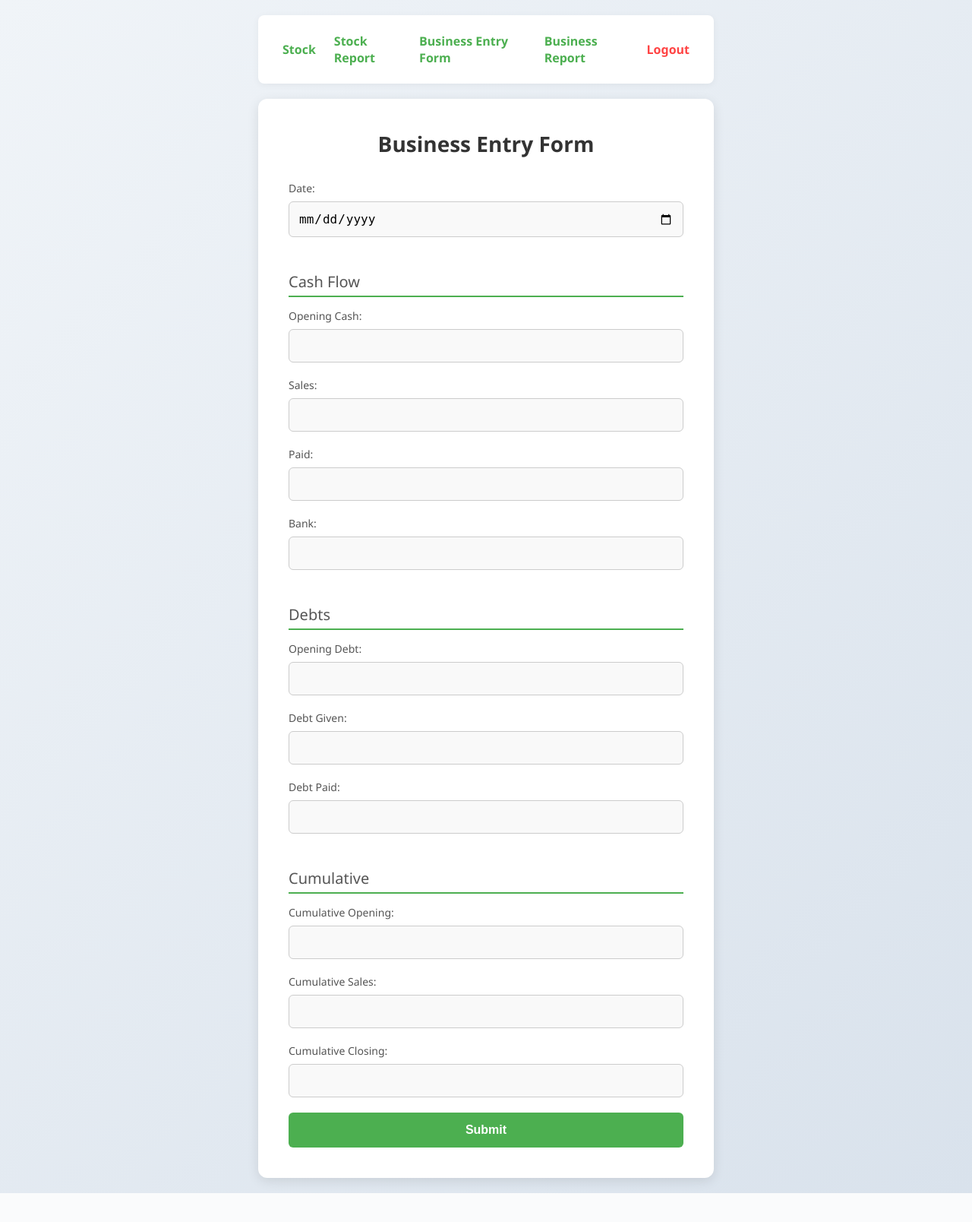
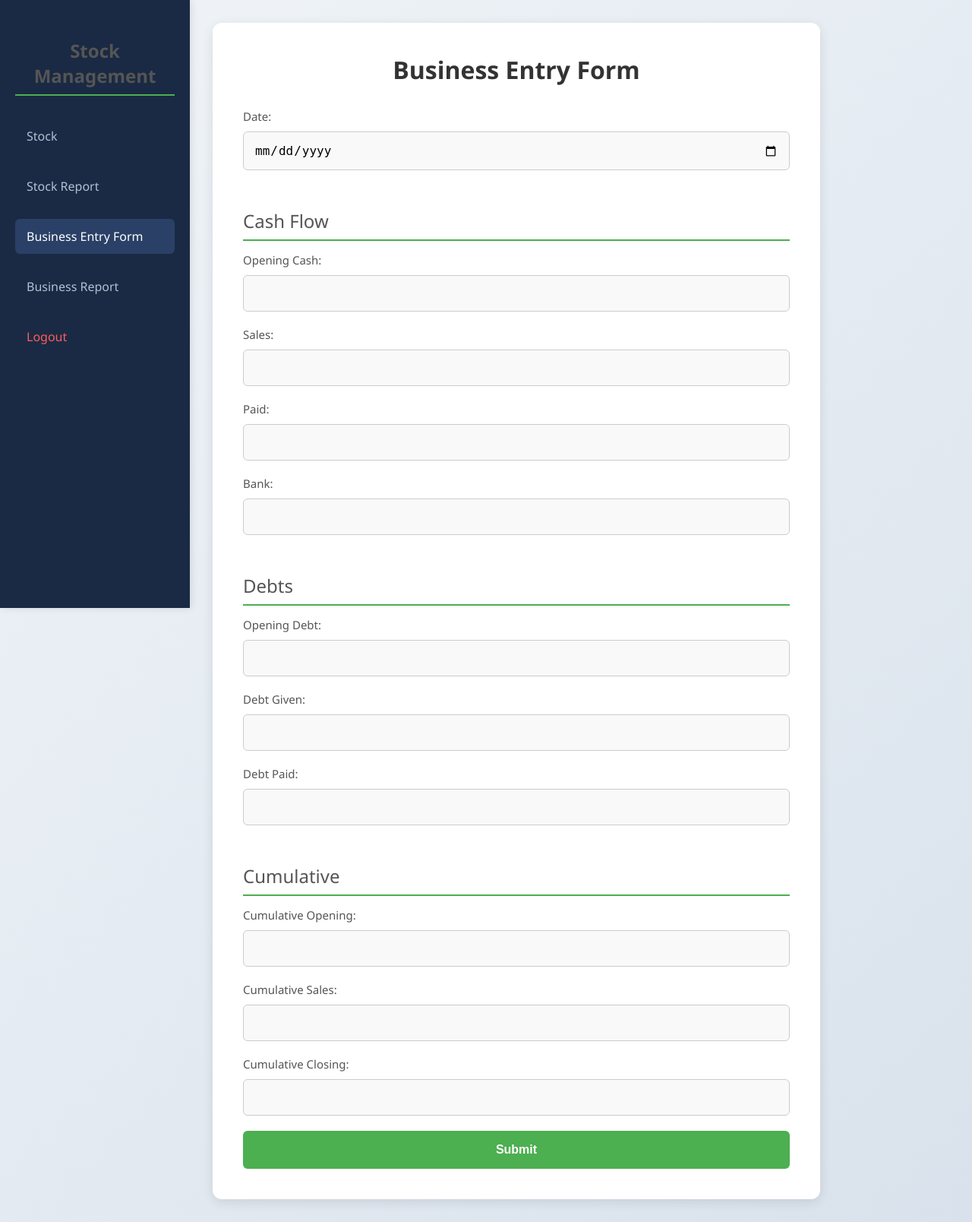
Before and after one commit to ugcoded/rosefoamst, a Flask app: page /entry_form in a window 1280 px wide. Shown: the whole page at 76% size. Before the commit the page ends 1570 px from the top, so only its background shows below. Run offline with Flask 3, Linux system fonts and the light colour scheme; the visitor is signed in with stand-in values (Sample User, id 1).

Commit message:
Update entry_form.html

```diff
--- a/templates/entry_form.html
+++ b/templates/entry_form.html
@@ -5,7 +5,6 @@
     <meta name="viewport" content="width=device-width, initial-scale=1.0">
     <title>Business Entry Form</title>
     <style>
-        /* Reset default styles */
         * {
             margin: 0;
             padding: 0;
@@ -16,57 +15,78 @@
             font-family: 'Segoe UI', Arial, sans-serif;
             background: linear-gradient(135deg, #f0f4f8, #d9e2ec);
             min-height: 100vh;
-            padding: 20px;
+            display: flex;
+            flex-direction: column;
         }
 
-        .nav {
-            max-width: 600px;
-            margin: 0 auto 20px;
-            display: flex;
-            justify-content: space-between;
-            align-items: center;
-            padding: 15px 20px;
-            background-color: #ffffff;
-            border-radius: 8px;
-            box-shadow: 0 2px 10px rgba(0, 0, 0, 0.05);
+        /* Sidebar */
+        .sidebar {
+            width: 250px;
+            background: #1a2a44;
+            color: #ffffff;
+            padding: 20px;
+            height: 100%;
+            overflow-y: auto;
+            box-shadow: 2px 0 10px rgba(0, 0, 0, 0.1);
+            transition: width 0.3s ease, transform 0.3s ease;
+            position: fixed;
+            top: 0;
+            left: 0;
         }
 
-        .nav a {
-            text-decoration: none;
-            color: #4CAF50;
+        .sidebar h2 {
+            font-size: 24px;
+            margin-bottom: 30px;
             font-weight: 600;
-            padding: 8px 12px;
-            transition: color 0.3s ease, background-color 0.3s ease;
+            text-align: center;
         }
 
-        .nav a:hover {
-            color: #ffffff;
-            background-color: #4CAF50;
-            border-radius: 5px;
+        .sidebar ul {
+            list-style: none;
         }
 
-        .nav .logout-btn {
-            color: #ff4444;
-            font-weight: 600;
-            cursor: pointer;
-            padding: 8px 12px;
-            transition: color 0.3s ease, background-color 0.3s ease;
+        .sidebar ul li {
+            margin: 20px 0;
         }
 
-        .nav .logout-btn:hover {
-            color: #ffffff;
-            background-color: #ff4444;
-            border-radius: 5px;
+        .sidebar ul li a, .sidebar ul li span {
+            color: #b3c0d4;
+            text-decoration: none;
+            font-size: 16px;
+            font-weight: 500;
+            display: block;
+            padding: 12px 15px;
+            border-radius: 6px;
+            transition: background 0.3s ease, color 0.3s ease;
+            cursor: pointer;
         }
 
+        .sidebar ul li a:hover, .sidebar ul li span:hover, .sidebar ul li a.active {
+            background: #2a4066;
+            color: #ffffff;
+        }
+
+        .sidebar .logout-btn {
+            color: #ff5c5c;
+        }
+
+        .sidebar .logout-btn:hover {
+            background: #ff5c5c;
+            color: #ffffff;
+        }
+
+        /* Form Container */
         .form-container {
             background: #ffffff;
-            max-width: 600px;
-            margin: 0 auto;
+            max-width: 800px; /* Increased default width */
+            margin: 30px auto; /* Adjusted margin */
             padding: 40px;
             border-radius: 12px;
             box-shadow: 0 4px 15px rgba(0, 0, 0, 0.1);
             transition: transform 0.3s ease;
+            position: relative;
+            margin-left: 280px; /* Offset for sidebar + padding */
+            width: calc(100% - 280px); /* Full width minus sidebar and padding */
         }
 
         .form-container:hover {
@@ -76,31 +96,31 @@
         h1 {
             text-align: center;
             color: #333;
-            font-size: 28px;
+            font-size: 32px; /* Larger default */
             margin-bottom: 30px;
             font-weight: 600;
         }
 
         h2 {
             color: #555;
-            font-size: 20px;
-            margin: 25px 0 15px;
+            font-size: 24px; /* Larger default */
+            margin: 30px 0 15px;
             font-weight: 500;
             border-bottom: 2px solid #4CAF50;
-            padding-bottom: 5px;
+            padding-bottom: 8px;
         }
 
         label {
             display: block;
-            font-size: 14px;
+            font-size: 15px; /* Larger default */
             color: #555;
-            margin-bottom: 8px;
+            margin-bottom: 10px;
             font-weight: 500;
         }
 
         input {
             width: 100%;
-            padding: 12px;
+            padding: 14px; /* Increased padding */
             margin-bottom: 20px;
             border: 1px solid #ccc;
             border-radius: 6px;
@@ -117,7 +137,7 @@
 
         button {
             width: 100%;
-            padding: 14px;
+            padding: 16px; /* Increased padding */
             background-color: #4CAF50;
             color: #fff;
             border: none;
@@ -137,35 +157,155 @@
             transform: translateY(0);
         }
 
+        /* Mobile Menu Toggle */
+        .menu-toggle {
+            display: none;
+            background: #1a2a44;
+            color: #ffffff;
+            border: none;
+            padding: 10px;
+            font-size: 18px;
+            cursor: pointer;
+            width: 100%;
+            text-align: left;
+        }
+
         /* Responsive Design */
-        @media (max-width: 600px) {
-            .nav, .form-container {
+        @media (min-width: 1440px) {
+            .sidebar {
+                width: 300px;
+            }
+
+            .form-container {
+                max-width: 1000px; /* Wider for larger screens */
+                margin-left: 330px; /* Adjusted for wider sidebar */
+                width: calc(100% - 330px);
+                padding: 50px; /* More padding */
+            }
+
+            h1 {
+                font-size: 36px;
+            }
+
+            h2 {
+                font-size: 26px;
+            }
+
+            label {
+                font-size: 16px;
+            }
+
+            input {
+                padding: 16px;
+                font-size: 18px; /* Larger font */
+            }
+
+            button {
+                padding: 18px;
+                font-size: 18px;
+            }
+        }
+
+        @media (max-width: 768px) {
+            body {
+                flex-direction: column;
+            }
+
+            .sidebar {
+                width: 100%;
+                position: fixed;
+                top: 0;
+                left: -100%;
+                height: 100vh;
+                z-index: 1000;
+                padding: 10px;
+                transition: left 0.3s ease;
+            }
+
+            .sidebar.active {
+                left: 0;
+            }
+
+            .form-container {
                 max-width: 100%;
+                margin-left: 0;
+                width: 100%;
                 padding: 20px;
+                margin: 15px auto; /* Reduced margin */
             }
+
+            .menu-toggle {
+                display: block;
+                position: sticky;
+                top: 0;
+                z-index: 1100;
+            }
+
             h1 {
                 font-size: 24px;
             }
+
             h2 {
                 font-size: 18px;
             }
+
+            label {
+                font-size: 14px;
+            }
+
             input, button {
                 padding: 10px;
                 font-size: 14px;
+            }
+        }
+
+        @media (max-width: 480px) {
+            .sidebar ul li {
+                margin: 10px 0;
+            }
+
+            .sidebar ul li a, .sidebar ul li span {
+                font-size: 14px;
+                padding: 10px;
+            }
+
+            h1 {
+                font-size: 20px;
+            }
+
+            h2 {
+                font-size: 16px;
+            }
+
+            label {
+                font-size: 12px;
+            }
+
+            input, button {
+                padding: 8px;
+                font-size: 12px;
             }
         }
     </style>
 </head>
 <body>
 
-    <div class="nav">
-        <a href="{{ url_for('stock') }}">Stock</a>
-        <a href="{{ url_for('report') }}">Stock Report</a>
-        <a href="{{ url_for('entry_form') }}">Business Entry Form</a>
-        <a href="{{ url_for('business_report') }}">Business Report</a>
-        <span class="logout-btn" onclick="logout()">Logout</span>
+    <!-- Mobile Menu Toggle -->
+    <button class="menu-toggle" onclick="toggleSidebar()">☰ Menu</button>
+
+    <!-- Sidebar Navigation -->
+    <div class="sidebar">
+        <h2>Stock Management</h2>
+        <ul>
+            <li><a href="{{ url_for('stock') }}">Stock</a></li>
+            <li><a href="{{ url_for('report') }}">Stock Report</a></li>
+            <li><a href="{{ url_for('entry_form') }}" class="active">Business Entry Form</a></li>
+            <li><a href="{{ url_for('business_report') }}">Business Report</a></li>
+            <li><span class="logout-btn" onclick="logout()">Logout</span></li>
+        </ul>
     </div>
 
+    <!-- Form Container -->
     <div class="form-container">
         <h1>Business Entry Form</h1>
         <form action="/submit_entry" method="POST">
@@ -210,10 +350,14 @@
     </div>
 
     <script>
+        function toggleSidebar() {
+            const sidebar = document.querySelector('.sidebar');
+            sidebar.classList.toggle('active');
+        }
+
         function logout() {
             window.location.href = "{{ url_for('logout') }}";
         }
     </script>
-
 </body>
 </html>
```
